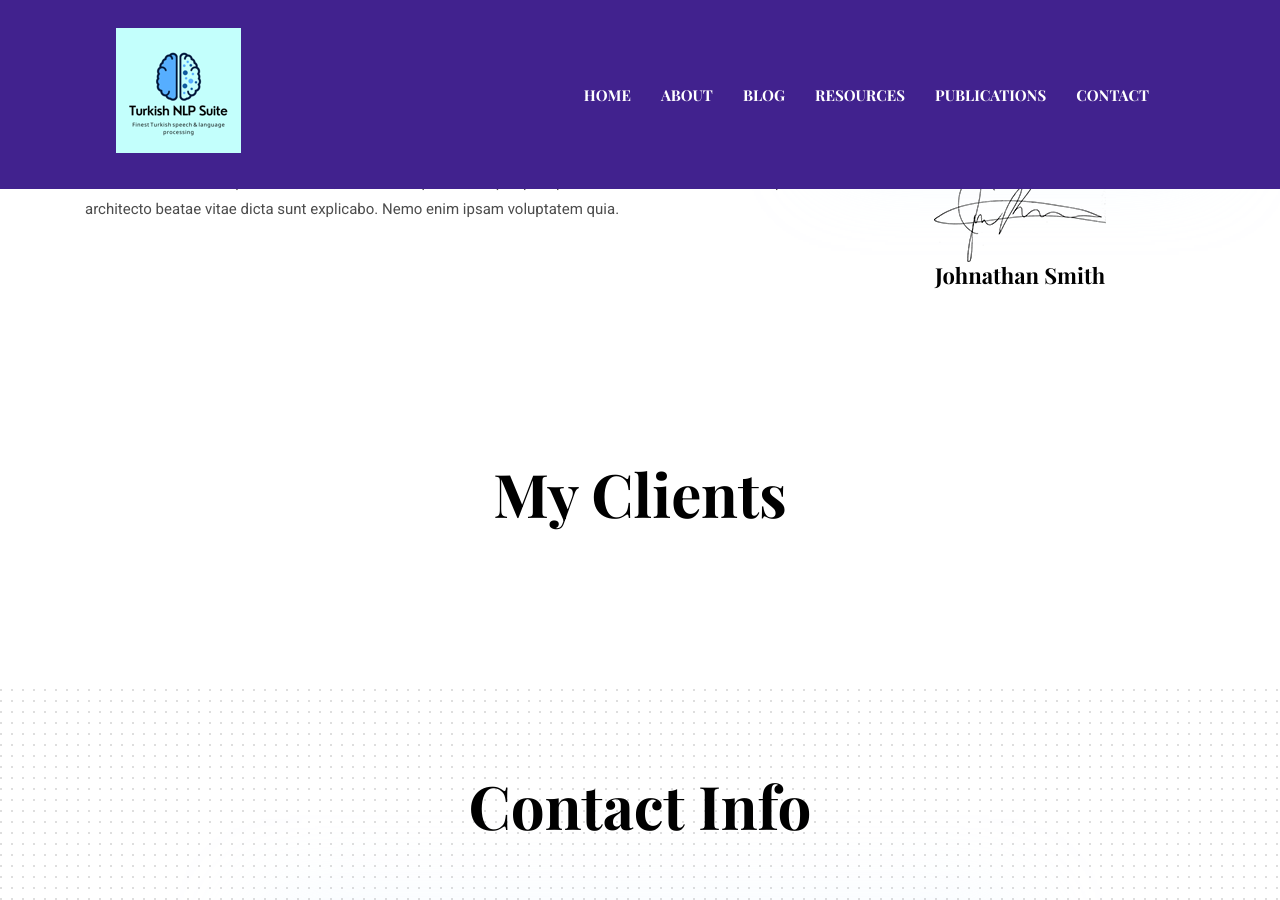
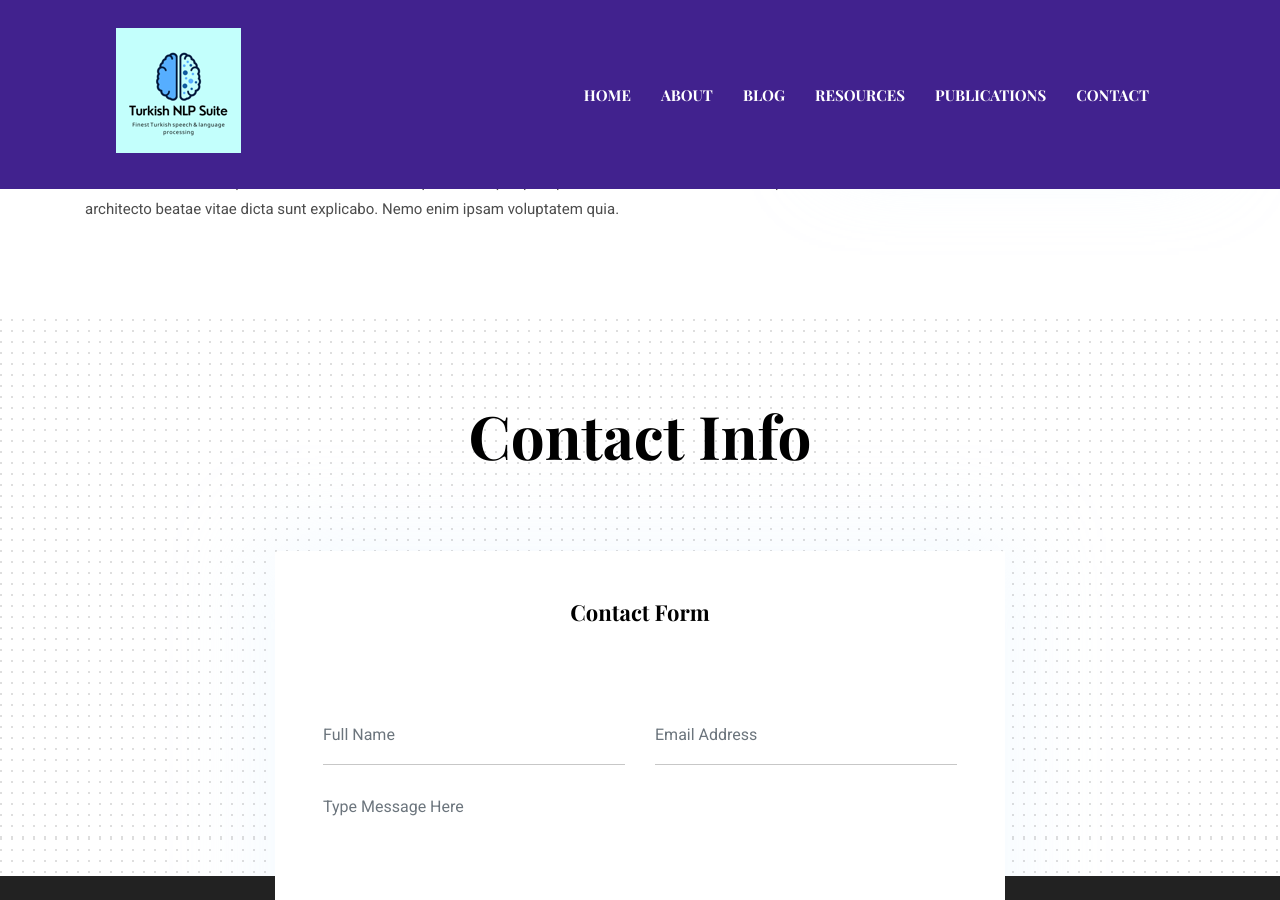
Before and after one commit to turkish-nlp-suite/turkish-nlp-suite.github.io, a Jekyll site: the page built from _pages/about.md, in a window 1280 px wide and 900 px high, scrolled down 597 px. Built offline with Jekyll 4.4.1, drawn with Linux system fonts in a browser that asks for light colours.

Commit message:
added final

```diff
--- a/_layouts/about.html
+++ b/_layouts/about.html
@@ -31,25 +31,8 @@ layout: default
         <div class="shadow-down mb-4">
           <img src="{{ site.baseurl }}/{{ page.image }}" alt="{{ page.author }}" class="img-fluid w-100 rounded-lg border-thick border-white">
         </div>
-        <img src="{{ site.baseurl }}/{{ page.signature }}" alt="signature" class="img-fluid">
-        <h4>{{ page.author }}</h4>
       </div>
     </div>
   </div>
 </section>
 <!-- /about -->
-
-{% include work-process-section.html %}
-
-{% include team-section.html %}
-
-<section class="section">
-  <div class="container">
-    <div class="row">
-      <div class="col-12 text-center">
-        <h2 class="section-title">My Clients</h2>
-      </div>
-    </div>
-    {% include client-slider.html %}
-  </div>
-</section>
```
